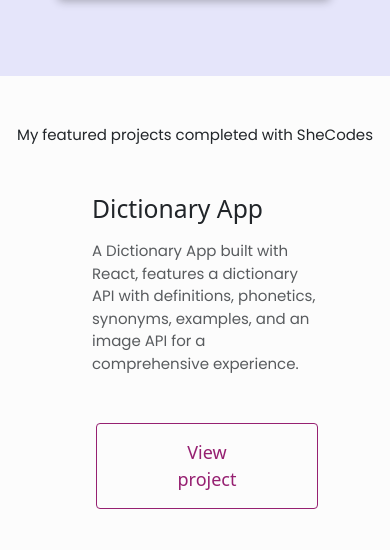
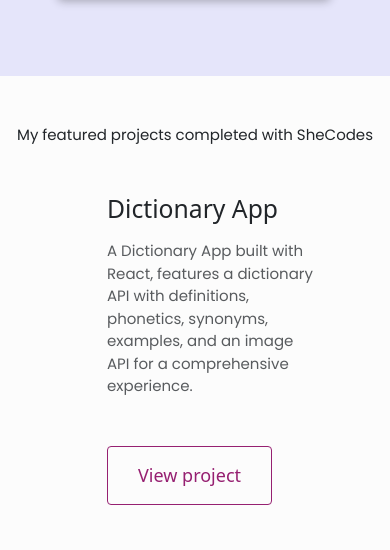
Before and after one commit to nanceed/Nancy-Duong-Portfolio, a plain HTML site: page index.html in a window 390 px wide. Shown: the part 505-1055 px from the top of the page. Drawn offline with nearby package versions, Linux system fonts and the light colour scheme; a web font is replaced by a local one.

Commit message:
Updated css

```diff
--- a/styles.css
+++ b/styles.css
@@ -295,13 +295,8 @@ footer .social-links a:hover {
         margin-right: 2px;
     }
 
-    .btn-branding-outline {
-        padding: 15px 63px;
-        margin-left: 4px;
-    }
-
     .project-details {
-        margin-left: 20px;
+        margin-left: 35px;
     }
 
     .content {
```
